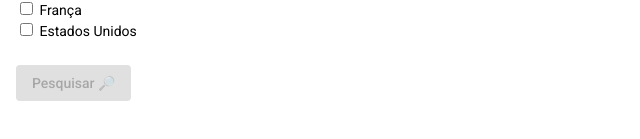
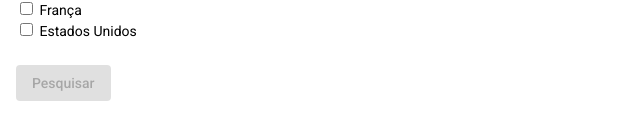
Before and after one commit to thabcm/projeto-front, an Angular app: page /search in a window 1280 px wide. Shown: the part 339-478 px from the top of the page, without its empty margins (0-640 px from the left). Built offline with nearby package versions, Linux system fonts and the light colour scheme.

Commit message:
ajuste html

```diff
--- a/src/app/search/search.component.html
+++ b/src/app/search/search.component.html
@@ -32,7 +32,7 @@
         </div>
       </section>
 
-      <button mat-raised-button color="accent" type="submit" [disabled]="!form.valid">Pesquisar 🔎</button>
+      <button mat-raised-button color="accent" type="submit" [disabled]="!form.valid">Pesquisar</button>
   </form>
 </div>
 
```
